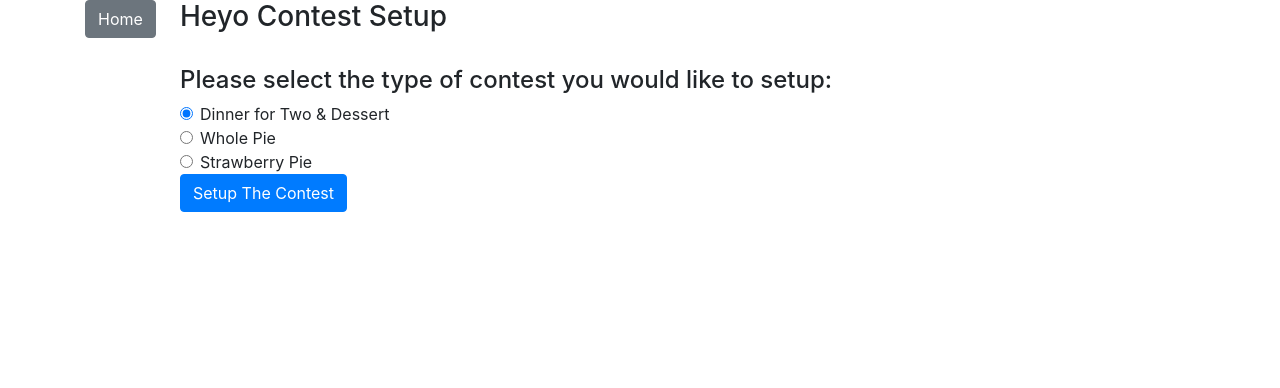
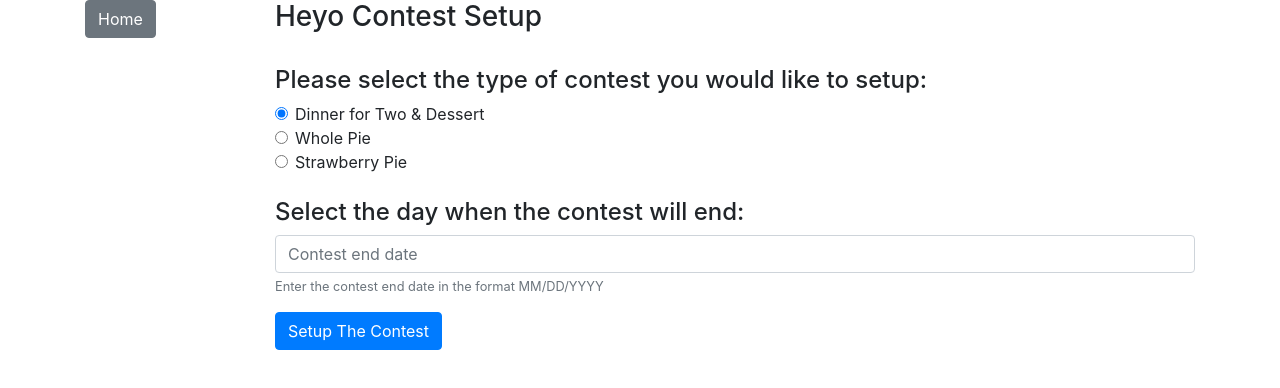
Before and after one commit to ericgonia/automation, an Angular app in the folder restaurant-marketing/newsletter/: page /heyo-contest in a window 1280 px wide. Shown: the top 388 px of the page. Built offline with nearby package versions, Linux system fonts and the light colour scheme.

Commit message:
Add contest end date.

```diff
--- a/restaurant-marketing/newsletter/package.json
+++ b/restaurant-marketing/newsletter/package.json
@@ -23,10 +23,10 @@
     "@angular/platform-browser-dynamic": "^4.2.4",
     "@angular/router": "^4.2.4",
     "bootstrap": "^4.0.0-beta.2",
+    "chromedriver": "^2.33.1",
+    "core-js": "^2.4.1",
     "jquery": "^1.9.1",
     "popper.js": "^1.12.3",
-    "chromedriver": "^2.33.1",
-    "core-js": "^2.4.1",
     "rxjs": "^5.4.2",
     "selenium-webdriver": "^3.6.0",
     "zone.js": "^0.8.14"
--- a/restaurant-marketing/newsletter/src/app/app.module.ts
+++ b/restaurant-marketing/newsletter/src/app/app.module.ts
@@ -1,6 +1,8 @@
 import { BrowserModule } from '@angular/platform-browser';
 import { NgModule } from '@angular/core';
 import { RouterModule, Routes } from '@angular/router';
+import {DatePickerModule} from 'ng2-datepicker-bootstrap';
+import { FormsModule } from '@angular/forms';
 
 import { AppComponent } from './app.component';
 import { HomeComponent,
--- a/restaurant-marketing/newsletter/src/app/components/heyo-contest-setup/heyo-contest-setup.component.html
+++ b/restaurant-marketing/newsletter/src/app/components/heyo-contest-setup/heyo-contest-setup.component.html
@@ -1,18 +1,20 @@
 <div class="container">
     <div class="row">
-        <div class="col-1">
+        <div class="col-2">
             <a class="btn btn-secondary" routerLink="/home" routerLinkActive="active">Home</a>
         </div>
-        <div class="col-11">
+        <div class="col-10">
             <h3>
                 Heyo Contest Setup
             </h3>
         </div>
     </div>
-    <div class="row"><div class="col-12">&nbsp;</div></div>
     <div class="row">
-        <div class="col"></div>
-        <div class="col-11">
+        <div class="col-12">&nbsp;</div>
+    </div>
+    <div class="row">
+        <div class="col-2"></div>
+        <div class="col-10">
             <form>
                 <h4>Please select the type of contest you would like to setup:</h4>
                 <div class="form-check">
@@ -30,6 +32,13 @@
                         <input class="form-check-input" type="radio" name="contestTypeRadios" id="contestTypeRadios3" value="strawberryPie"> Strawberry Pie
                     </label>
                 </div>
+                <div class="mt-4">
+                    <h4>Select the day when the contest will end:</h4>
+                    <div class="form-group">
+                        <input type="text" class="form-control" id="contestEndDate" aria-describedby="contestEndDateHelp" placeholder="Contest end date">
+                        <small id="contestEndDateHelp" class="form-text text-muted">Enter the contest end date in the format MM/DD/YYYY</small>
+                    </div>
+                </div>
                 <button type="submit" class="btn btn-primary">Setup The Contest</button>
             </form>
         </div>
--- a/restaurant-marketing/newsletter/src/app/components/heyo-contest-setup/heyo-contest-setup.component.ts
+++ b/restaurant-marketing/newsletter/src/app/components/heyo-contest-setup/heyo-contest-setup.component.ts
@@ -7,6 +7,8 @@
 })
 export class HeyoContestSetupComponent implements OnInit {
 
+  contestEndDate: string;
+
   constructor() { }
 
   ngOnInit() {
```
